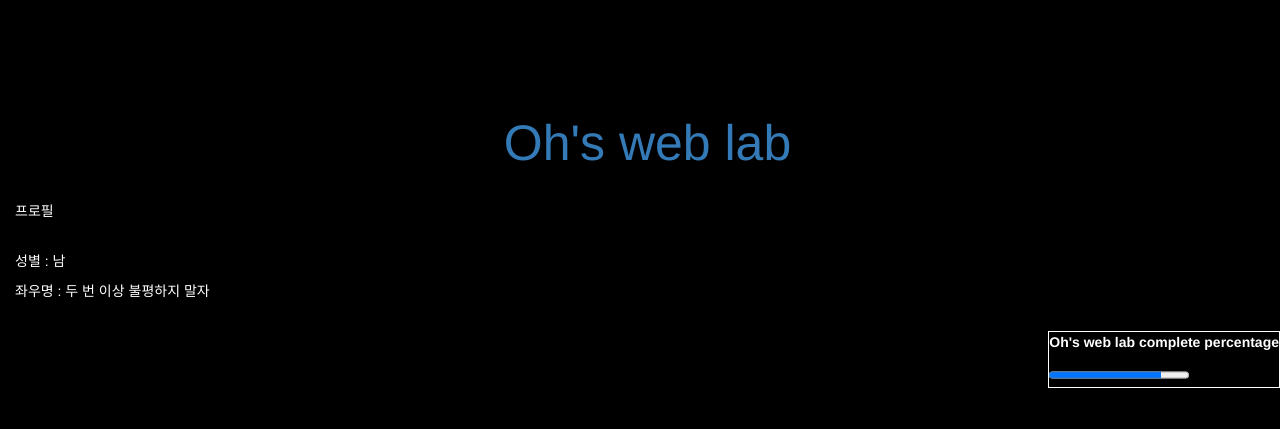
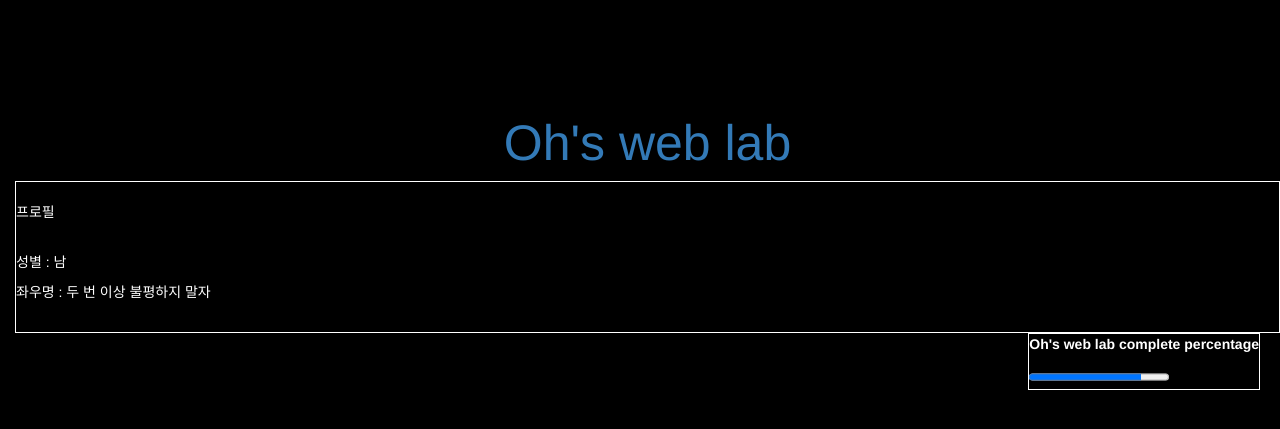
Before and after one commit to och5351/Oh-s-Django-blog-app, a Django app: page / in a window 1280 px wide. Shown: the top 429 px of the page. Run offline with Django 3.2, Linux system fonts and the light colour scheme; data that the repository does not hold is empty; some libraries are stand-ins or nearby versions.

Commit message:
프로필 수정

```diff
--- a/blog/static/css/blog.css
+++ b/blog/static/css/blog.css
@@ -6,7 +6,11 @@ body {padding-left: 15px;}
     font-size: 26pt;
     margin-right: 20px;
 }
+.plofile{
+    border: 1px solid white;
+}
 .percentage{
     float: right;
+    margin-right: 20px;
     border: 1px solid white;
 }
```
